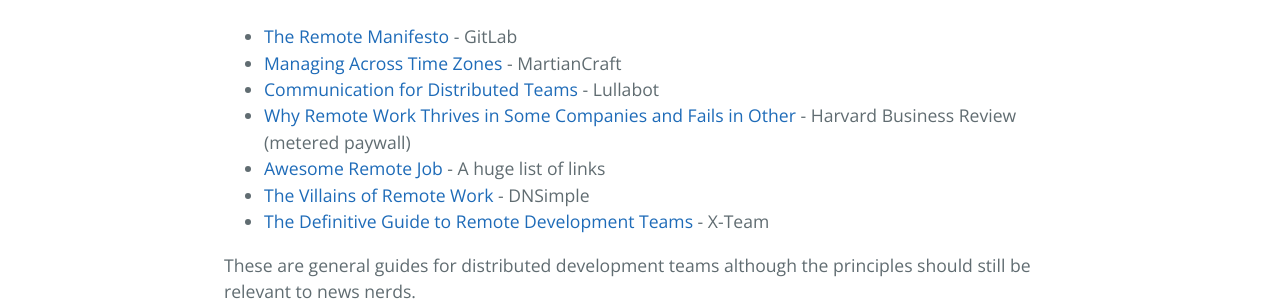
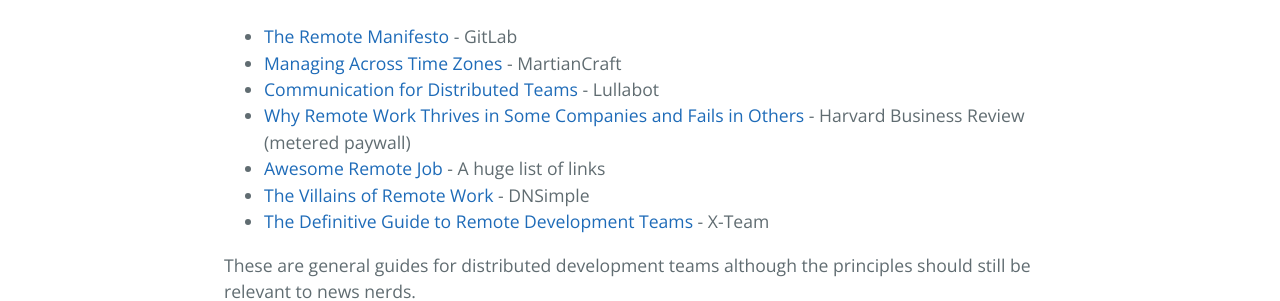
Before and after one commit to newsnerdery/newsnerdery, a Jekyll site: the page built from resources/index.md, in a window 1280 px wide. Shown: the part 892-1193 px from the top of the page. Built offline with Jekyll 4.4.1, drawn with Linux system fonts in a browser that asks for light colours; our own code applies the rules of GitHub Pages for plain Markdown files.

Commit message:
Update index.md

```diff
--- a/resources/index.md
+++ b/resources/index.md
@@ -17,7 +17,7 @@ Here are the documentation efforts we've undertaken so far:
 * [The Remote Manifesto](https://about.gitlab.com/2015/04/08/the-remote-manifesto/) - GitLab
 * [Managing Across Time Zones](http://martiancraft.com/blog/2015/04/managing-time/) - MartianCraft
 * [Communication for Distributed Teams](https://www.lullabot.com/articles/communication-for-distributed-teams) - Lullabot
-* [Why Remote Work Thrives in Some Companies and Fails in Other](https://hbr.org/2015/03/why-remote-work-thrives-in-some-companies-and-fails-in-others) - Harvard Business Review (metered paywall)
+* [Why Remote Work Thrives in Some Companies and Fails in Others](https://hbr.org/2015/03/why-remote-work-thrives-in-some-companies-and-fails-in-others) - Harvard Business Review (metered paywall)
 * [Awesome Remote Job](https://github.com/lukasz-madon/awesome-remote-job) - A huge list of links
 * [The Villains of Remote Work](https://blog.dnsimple.com/2016/10/the-villains-of-remote-work/) - DNSimple
 * [The Definitive Guide to Remote Development Teams](https://x-team.gitbooks.io/remote-team-guide/first-page.html) - X-Team
```
